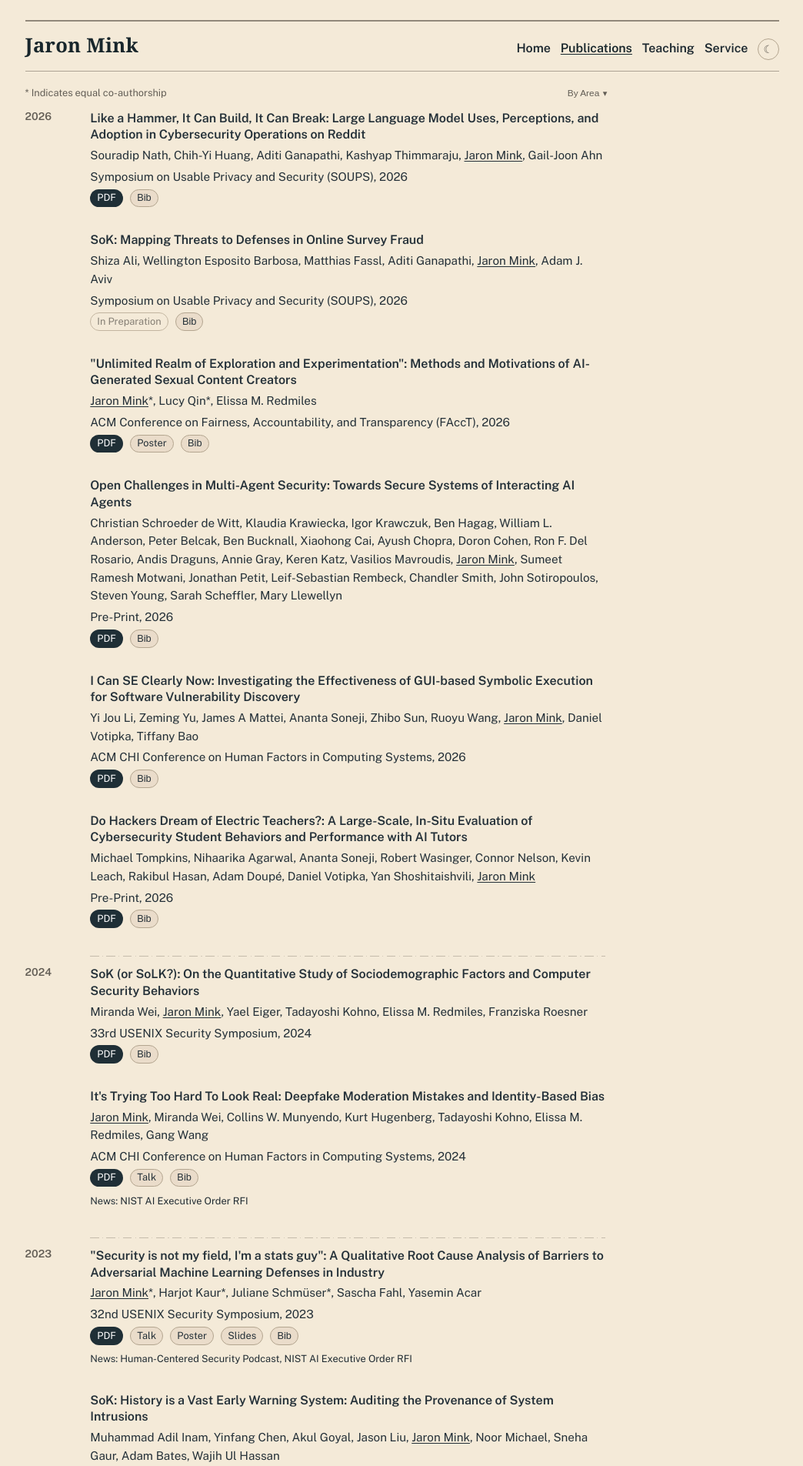
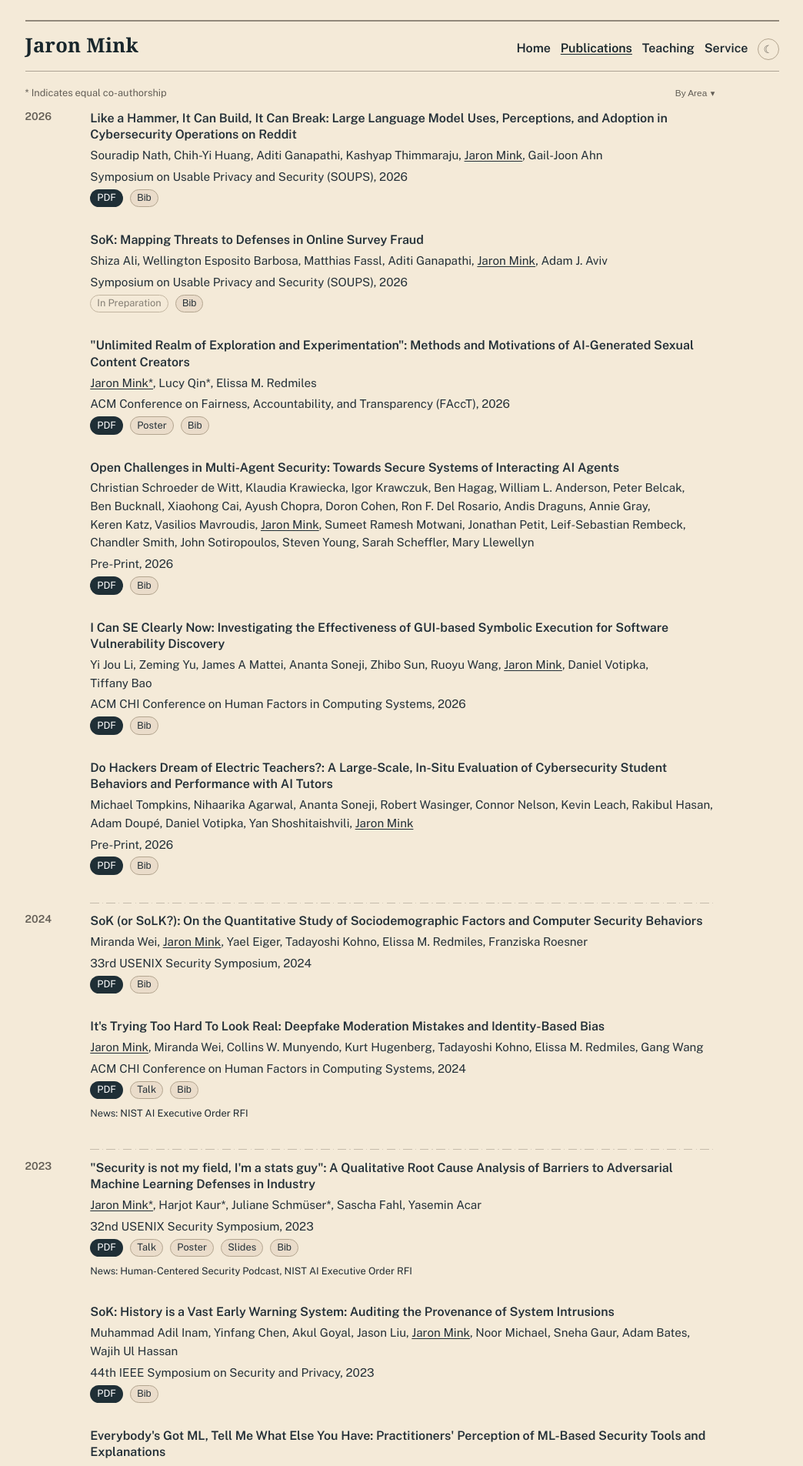
Before and after one commit to JaronMink/personal-website, a Jekyll site: the page built from publications.md, in a window 1280 px wide. Shown: the top 1905 px of the page at 77% size, without its empty margins (110-1154 px from the left). Built offline with Jekyll 4.4.1, drawn with Linux system fonts in a browser that asks for light colours; some of the changed text lies outside the part shown.

Commit message:
Refine publication layout and agent guidance

```diff
--- a/_includes/publication-item.html
+++ b/_includes/publication-item.html
@@ -13,9 +13,9 @@
     {%- for author in include.pub.authors -%}
       {%- assign author_name = author | replace: '*', '' | strip -%}
       {%- if author_name == site.title -%}
-        <span class="pub-author-self">{{ author_name }}</span>{% if author contains '*' %}*{% endif %}
+        <span class="pub-author-name pub-author-self">{{ author_name }}{% if author contains '*' %}*{% endif %}</span>
       {%- else -%}
-        {{ author }}
+        <span class="pub-author-name">{{ author_name }}{% if author contains '*' %}*{% endif %}</span>
       {%- endif -%}
       {%- unless forloop.last -%}, {% endunless -%}
     {%- endfor -%}
--- a/_layouts/multi.html
+++ b/_layouts/multi.html
@@ -11,7 +11,7 @@ layout: base
     {% include top-nav.html %}
   </header>
 
-  <main id="main-content" tabindex="-1" class="top-main{% if page.url == '/' %} top-main--home{% endif %}">
+  <main id="main-content" tabindex="-1" class="top-main{% if page.url == '/' %} top-main--home{% endif %}{% if page.url == '/publications/' %} top-main--publications{% endif %}">
     {% unless page.hide_page_title %}
     {% if page.url != '/' and page.title %}
     <header class="page-shell-header{% if page.url == '/contact/' %} page-shell-header--ruled{% endif %}">
--- a/_sass/minimal-light.scss
+++ b/_sass/minimal-light.scss
@@ -566,6 +566,10 @@ html.theme-preload body *::after {
   max-width: none;
 }
 
+.top-main--publications {
+  max-width: 900px;
+}
+
 .post-shell-header {
   margin-bottom: 1.25rem;
   padding-bottom: 0.75rem;
@@ -1859,6 +1863,10 @@ html[data-theme='dark'] .pub-filter-view--list .pub-area-filter--area.is-partial
 .pub-authors,
 .pub-venue {
   font-size: 0.95rem;
+}
+
+.pub-author-name {
+  white-space: nowrap;
 }
 
 .pub-author-self {
```
Also changed, not shown: AGENTS.md (added, +25 -0 lines).
